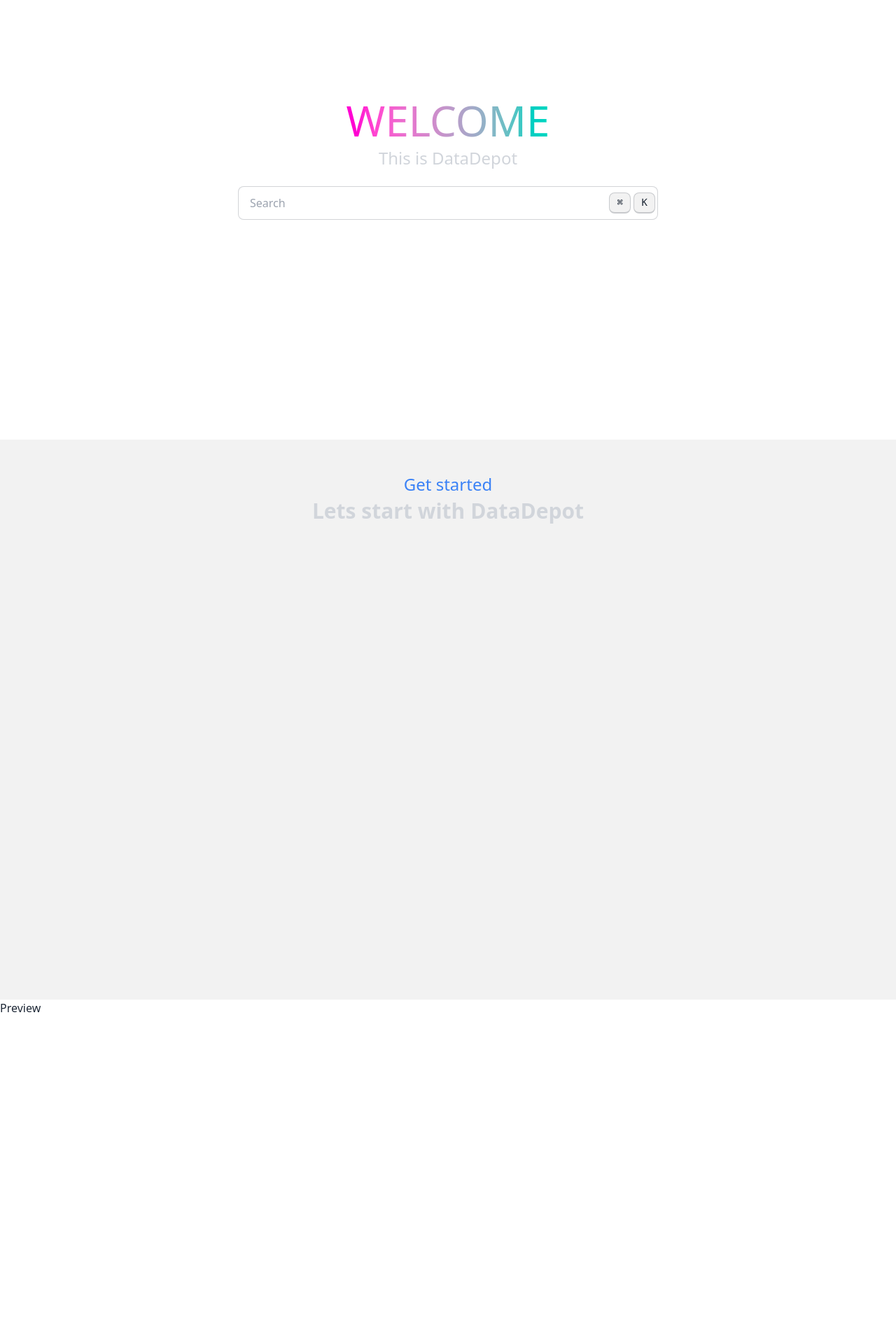
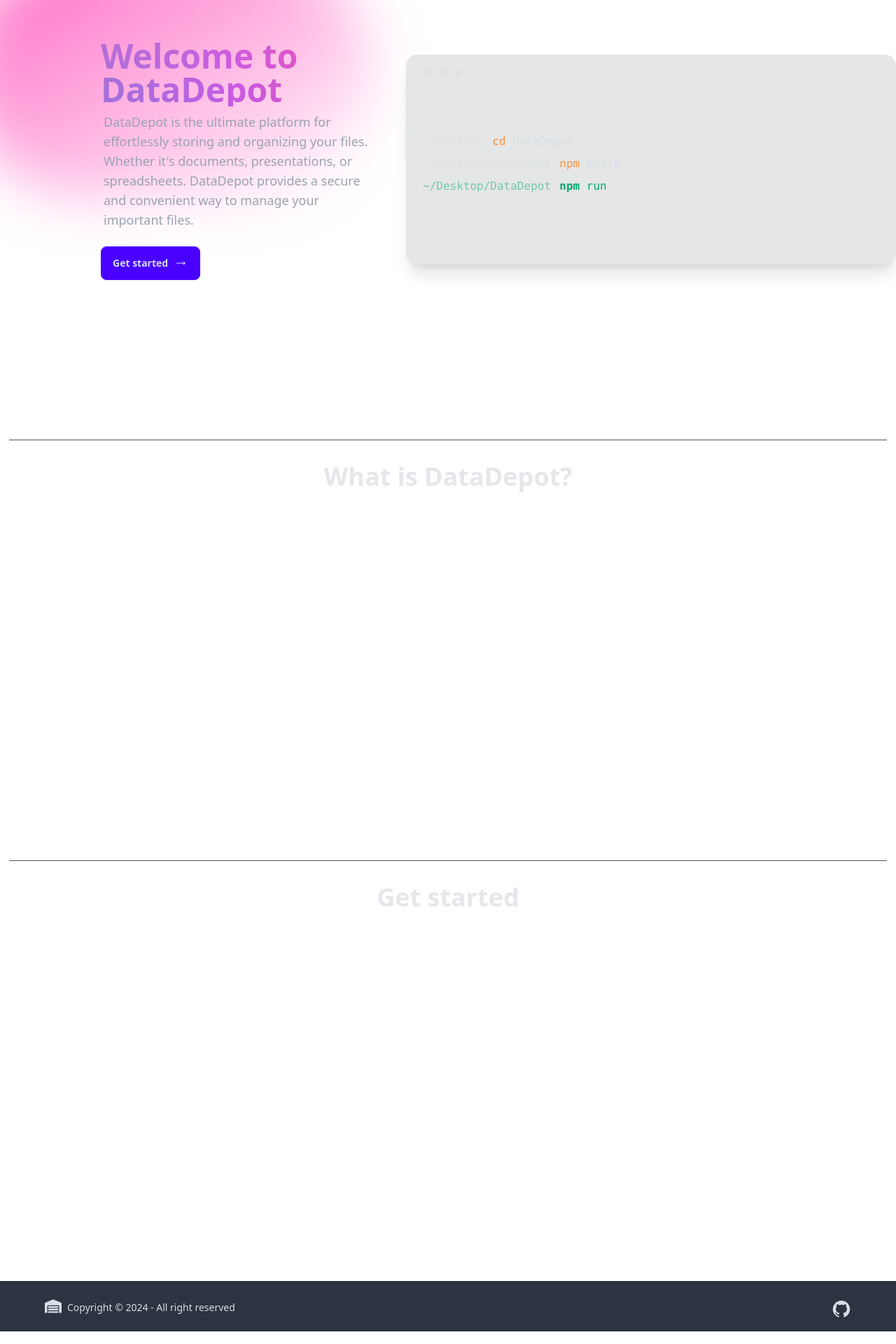
Before and after one commit to OndrejLosensky/DataDepot, a Next.js app: page / in a window 1280 px wide. Shown: the part 240-2160 px from the top of the page at 70% size. Built offline with nearby package versions, Linux system fonts and the light colour scheme.

Commit message:
landing page prep / nav

```diff
--- a/components/Footer.jsx
+++ b/components/Footer.jsx
@@ -10,9 +10,16 @@ const Footer = () => {
             <p className='pt-1'>Copyright © 2024 - All right reserved</p>
         </aside>
         <nav className="grid-flow-col md:place-self-center md:justify-self-end pt-2 mr-16">
-            <a className='mr-4 hover:text-red-600 duration-300'><svg xmlns="http://www.w3.org/2000/svg" width="24" height="24" viewBox="0 0 24 24" className="fill-current"><path d="M24 4.557c-.883.392-1.832.656-2.828.775 1.017-.609 1.798-1.574 2.165-2.724-.951.564-2.005.974-3.127 1.195-.897-.957-2.178-1.555-3.594-1.555-3.179 0-5.515 2.966-4.797 6.045-4.091-.205-7.719-2.165-10.148-5.144-1.29 2.213-.669 5.108 1.523 6.574-.806-.026-1.566-.247-2.229-.616-.054 2.281 1.581 4.415 3.949 4.89-.693.188-1.452.232-2.224.084.626 1.956 2.444 3.379 4.6 3.419-2.07 1.623-4.678 2.348-7.29 2.04 2.179 1.397 4.768 2.212 7.548 2.212 9.142 0 14.307-7.721 13.995-14.646.962-.695 1.797-1.562 2.457-2.549z"></path></svg></a>
-            <a className='mr-4 hover:text-red-600 duration-300'><svg xmlns="http://www.w3.org/2000/svg" width="24" height="24" viewBox="0 0 24 24" className="fill-current"><path d="M19.615 3.184c-3.604-.246-11.631-.245-15.23 0-3.897.266-4.356 2.62-4.385 8.816.029 6.185.484 8.549 4.385 8.816 3.6.245 11.626.246 15.23 0 3.897-.266 4.356-2.62 4.385-8.816-.029-6.185-.484-8.549-4.385-8.816zm-10.615 12.816v-8l8 3.993-8 4.007z"></path></svg></a>
-            <a className='mr-4 hover:text-red-600 duration-300'><svg xmlns="http://www.w3.org/2000/svg" width="24" height="24" viewBox="0 0 24 24" className="fill-current"><path d="M9 8h-3v4h3v12h5v-12h3.642l.358-4h-4v-1.667c0-.955.192-1.333 1.115-1.333h2.885v-5h-3.808c-3.596 0-5.192 1.583-5.192 4.615v3.385z"></path></svg></a>
+            <a className='hover:text-red-500 duration-300'>
+              <svg
+                viewBox="0 0 1024 1024"
+                fill="currentColor"
+                height="2em"
+                width="2em"
+              >
+                <path d="M511.6 76.3C264.3 76.2 64 276.4 64 523.5 64 718.9 189.3 885 363.8 946c23.5 5.9 19.9-10.8 19.9-22.2v-77.5c-135.7 15.9-141.2-73.9-150.3-88.9C215 726 171.5 718 184.5 703c30.9-15.9 62.4 4 98.9 57.9 26.4 39.1 77.9 32.5 104 26 5.7-23.5 17.9-44.5 34.7-60.8-140.6-25.2-199.2-111-199.2-213 0-49.5 16.3-95 48.3-131.7-20.4-60.5 1.9-112.3 4.9-120 58.1-5.2 118.5 41.6 123.2 45.3 33-8.9 70.7-13.6 112.9-13.6 42.4 0 80.2 4.9 113.5 13.9 11.3-8.6 67.3-48.8 121.3-43.9 2.9 7.7 24.7 58.3 5.5 118 32.4 36.8 48.9 82.7 48.9 132.3 0 102.2-59 188.1-200 212.9a127.5 127.5 0 0138.1 91v112.5c.8 9 0 17.9 15 17.9 177.1-59.7 304.6-227 304.6-424.1 0-247.2-200.4-447.3-447.5-447.3z" />
+              </svg>
+            </a>
         </nav>
   </footer>
   )
--- a/components/Homepage.jsx
+++ /dev/null
@@ -1,21 +0,0 @@
-import React from 'react';
-
-const Homepage = () => {
-  return (
-    <section className='flex flex-col items-center justify-center min-h-screen'>
-      <h1 className='text-6xl uppercase bg-gradient-to-r from-secondary to-accent bg-clip-text text-transparent'>Welcome</h1>
-        <h2 className='pb-6 pt-2 text-2xl text-gray-300 hover:text-gray-100 duration-300'> This is DataDepot</h2>
-
-        <div className="relative">
-            <input type="text" placeholder="Search" className="input input-bordered input-width pr-16" />
-            <div className="absolute top-0 right-0 bottom-0 flex items-center">
-                <kbd className="kbd flex items-center justify-center w-6 h-1/2 text-sm mr-1">⌘</kbd>
-                <kbd className="kbd flex items-center justify-center w-6 h-1/2 text-sm mr-1">K</kbd>
-            </div>
-        </div>
-
-    </section>
-  );
-}
-
-export default Homepage;
--- a/components/Navbar.jsx
+++ b/components/Navbar.jsx
@@ -4,16 +4,25 @@ import LogoDark from './layout/LogoDark';
 import LogoLight from './layout/LogoLight';
 
 const Navbar = () => {
+
+  const scrollToTop = () => {
+    window.scrollTo({
+      top: 0,
+      behavior: 'smooth'
+    });
+  };
+
   return (
     <div className="navbar bg-base-300 sticky top-0">
-      <div className="navbar-start ml-4 ">
+      <div className="navbar-start ml-4 hover:cursor-pointer" onClick={scrollToTop}>
         <LogoLight/>
         <h2 className='text-2xl pt-2 text-gray-200'> DataDepot </h2>
       </div>
       <div className="navbar-center hidden lg:flex">
         <ul className="menu menu-horizontal px-1">
-          <li><a>Item 1</a></li>
-          <li><a>Item 2</a></li>
+          <li><a>Docs</a></li>
+          <li><a>Usage</a></li>
+          <li><a>Contact</a></li>
         </ul>
       </div>
       <div className="navbar-end">
--- /dev/null
+++ b/components/home/GetStarted.jsx
@@ -0,0 +1,11 @@
+import React from 'react'
+
+const GetStarted = () => {
+  return (
+    <div className='max-w-screen h-[600px]'>
+        <h2 className='font-semibold text-4xl text-gray-200 text-center pt-8'> Get started</h2>
+    </div>
+  )
+}
+
+export default GetStarted
--- /dev/null
+++ b/components/home/Hero.jsx
@@ -0,0 +1,50 @@
+const Hero = () => {
+  return (
+    <section>
+        <div className='min-h-screen max-w-screen flex'>
+          <div className='w-1/2 flex flex-col justify-center items-start ml-8 px-28 py-0'>
+
+          <div class="flex place-items-center relative before:absolute before:h-[600px] before:w-full sm:before:w-[580px] before:-translate-x-1/3 before:rounded-full before:bg-gradient-to-br before:from-custom-pink before:to-transparent before:blur-2xl before:content-[''] after:absolute after:-z-20 after:h-[180px] after:w-full sm:after:w-[240px] after:translate-x-1/3 after:bg-gradient-conic after:from-custom-purple after:via-custom-indigo after:blur-3xl after:content-[''] before:dark:bg-gradient-to-br before:dark:from-transparent before:dark:to-custom-purple before:dark:opacity-20 after:dark:from-custom-blue after:dark:via-[#4f01a9] after:dark:opacity-100 before:lg:h-[360px] z-[-1]">
+            <h2 className='text-5xl font-semibold bg-gradient-to-r from-blue-500 via-purple-500 to-pink-500 text-transparent bg-clip-text shadow-glow'>
+              Welcome to DataDepot
+            </h2>
+          </div>
+
+
+
+            <p className='text-gray-400 text-lg pl-1 mt-2 mb-6'>
+              DataDepot is the ultimate platform for effortlessly storing and organizing your files.
+              Whether it's documents, presentations, or spreadsheets. DataDepot provides a secure and convenient way to manage your important files.
+            </p>
+            <button className="pl-1 btn btn-primary hover:-translate-y-1 duration-300">
+              Get started
+              <svg fill="none" viewBox="0 0 24 24" height="1em" width="1.5em">
+                <path
+                  fill="currentColor"
+                  d="M23.068 11.993l-4.25-4.236-1.412 1.417 1.835 1.83L.932 11v2l18.305.002-1.821 1.828 1.416 1.412 4.236-4.25z"
+                />
+              </svg>
+            </button>
+          </div>
+
+          <div className='w-1/2 flex flex-col justify-center items-end'>
+            <div className="mockup-code shadow-xl rounded-none bg-base-300">
+              <pre className='pl-6 pt-16' data-prefix="~/Desktop">
+                <code className='ml-12'><span className="text-orange-400">cd</span> DataDepot</code>
+              </pre>
+              <pre className='pl-6 pt-2' data-prefix="~/Desktop/DataDepot">
+                <code className='ml-36'><span className="text-orange-400">npm</span> build</code>
+              </pre>
+              <pre className='pl-6 pt-2 text-success' data-prefix="~/Desktop/DataDepot">
+                <code className='ml-36'><span className="font-semibold" >npm</span> run</code>
+              </pre>
+            </div>
+          </div>
+        </div>
+        <div className="border-gray-600 border-b w-[98%] mx-auto"></div>
+    </section>
+
+  );
+};
+
+export default Hero;
--- /dev/null
+++ b/components/home/WhatIs.jsx
@@ -0,0 +1,14 @@
+import React from 'react'
+
+const WhatIs = () => {
+  return (
+    <section>
+        <div className='max-w-screen h-[600px]'>
+            <h2 className='font-semibold text-4xl text-gray-200 text-center pt-8'> What is DataDepot?</h2>
+        </div>
+        <div className='border-b border-gray-600 w-[98%] mx-auto'></div>
+    </section>
+  )
+}
+
+export default WhatIs
--- a/pages/index.js
+++ b/pages/index.js
@@ -4,10 +4,11 @@ import PrelineScript from '../components/PrelineScript';
 import Navbar from '../components/Navbar';
 import Footer from '../components/Footer';
 import { Helmet } from 'react-helmet';
-import Homepage from '../components/Homepage';
-import GetStarted from '../components/GetStarted';
+import GetStarted from '../components/home/GetStarted';
 import Preview from '../components/Preview';
 import Contact from '../components/Contact';
+import Hero from '../components/home/Hero';
+import WhatIs from '../components/home/WhatIs';
 
 function LandingPage (){
 
@@ -21,12 +22,15 @@ function LandingPage (){
 
             {/* Navbar + hero page */}
             <Navbar/>
-            <Homepage/>
+            <Hero/>
 
-            {/* Get started page + all content on main page */}
+            <WhatIs/>
+            <GetStarted/>
+            {/* Get started page + all content on main page
             <GetStarted/>
             <Preview/>
             <Contact/>
+            */}
 
             {/* Footer + PrelineUI script for components */}
             <Footer/>
--- a/src/app/globals.css
+++ b/src/app/globals.css
@@ -11,3 +11,20 @@ html, body {
 .input-width {
     width: 600px;
   }
+
+.mockup-code {
+    position: fixed;
+    z-index: 1;
+    right: 0;
+    height: 300px;
+    width: 700px;
+}
+
+.mockup-code pre {
+    overflow: auto;
+    margin: 0;
+}
+
+.navbar {
+    z-index: 2; /* Set a higher z-index value */
+  }
--- a/tailwind.config.js
+++ b/tailwind.config.js
@@ -12,6 +12,9 @@ module.exports = {
     extend: {
       colors: {
         'custom-pink': '#ff63c3',
+        'custom-purple': '#8e5de2',
+        'custom-indigo': '#4f46e5',
+        'custom-blue': '#0070f3',
       },
     },
   },
```
